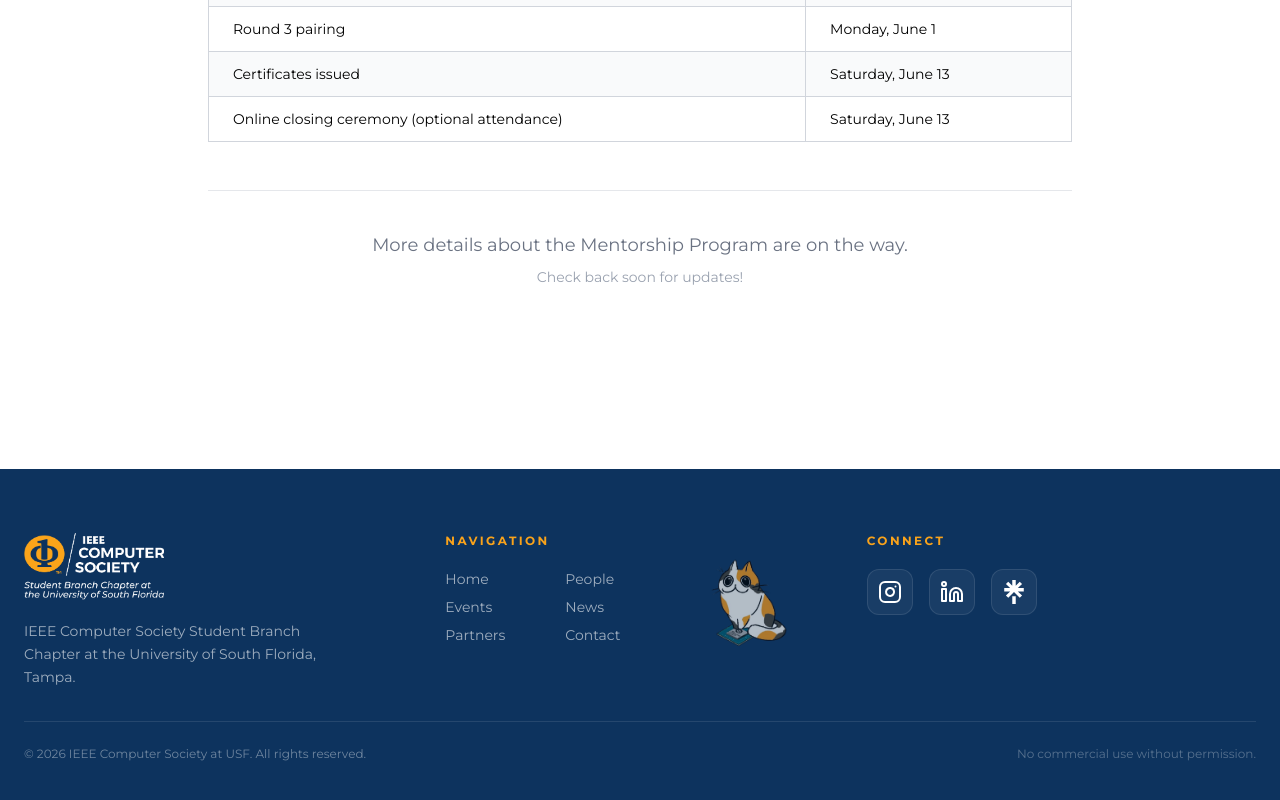
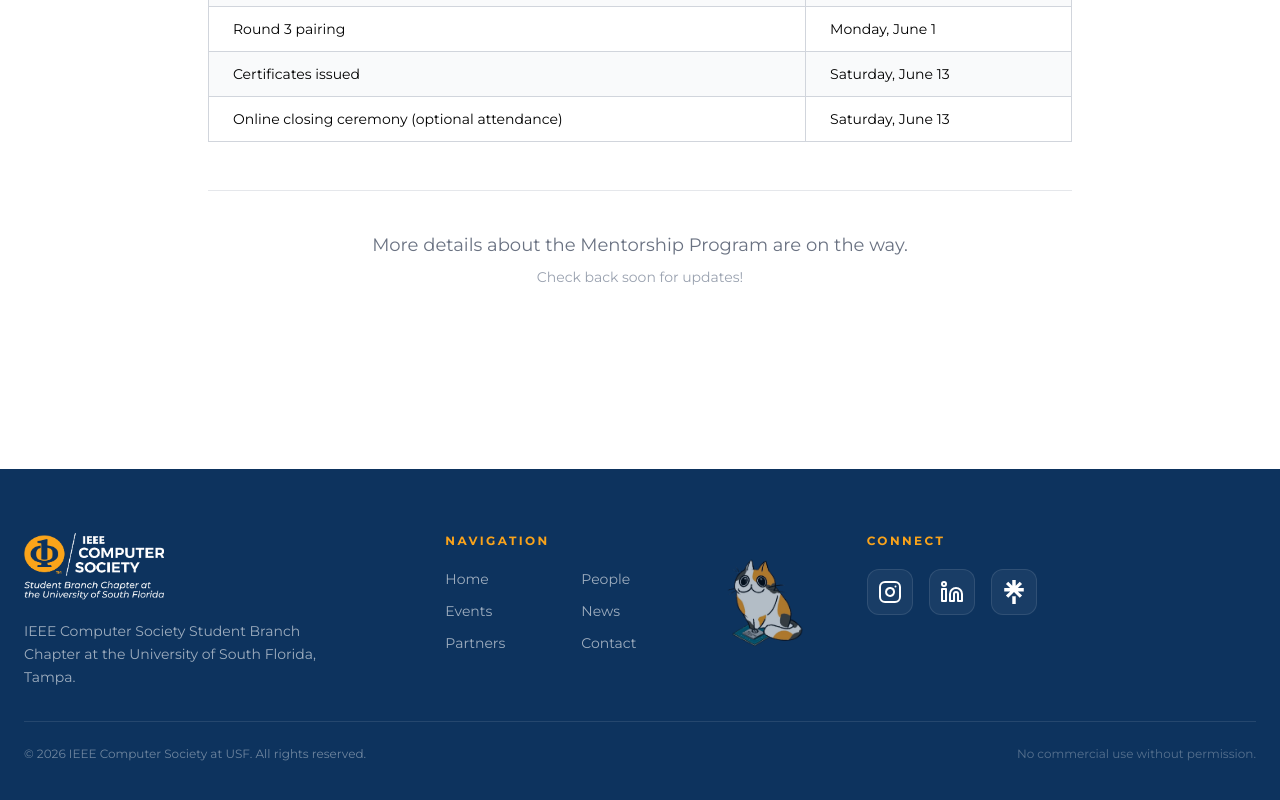
Before and after one commit to USF-IEEE-Computer-Society/ieee-cs-usf-website, a Next.js app: page /mentorship in a window 1280 px wide. Shown: the part 460-1260 px from the top of the page. Built offline with nearby package versions, Linux system fonts and the light colour scheme; no server answers.

Commit message:
fix: 404 and footer ui tweaks

```diff
--- a/app/components/Footer.tsx
+++ b/app/components/Footer.tsx
@@ -38,7 +38,7 @@ export default function Footer() {
                 <h3 className="font-display text-xs font-bold uppercase tracking-[0.2em] text-ieeeOrange mb-5">
                   Navigation
                 </h3>
-                <div className="grid grid-cols-2 gap-x-6 md:gap-x-15 gap-y-2">
+                <div className="grid grid-cols-2 gap-x-14 md:gap-x-19 gap-y-3">
                   {footerLinks.map((link) => (
                     <Link
                       key={link.path}
--- a/app/not-found.tsx
+++ b/app/not-found.tsx
@@ -11,7 +11,7 @@ export default function NotFound() {
     <ThemeProvider>
       <div className="min-h-screen flex flex-col dark:bg-gray-900">
         <Navbar />
-        <div className="flex-1 flex flex-col items-center justify-center px-4 pb-16">
+        <div className="flex-1 flex flex-col items-center justify-center px-4 pt-7 pb-16">
           <button
             onClick={() => alert('Meow! I am Nybbles, IEEE-CS USF mascot 🐱')}
             className="mb-4 cursor-pointer transition-transform hover:scale-105"
```
